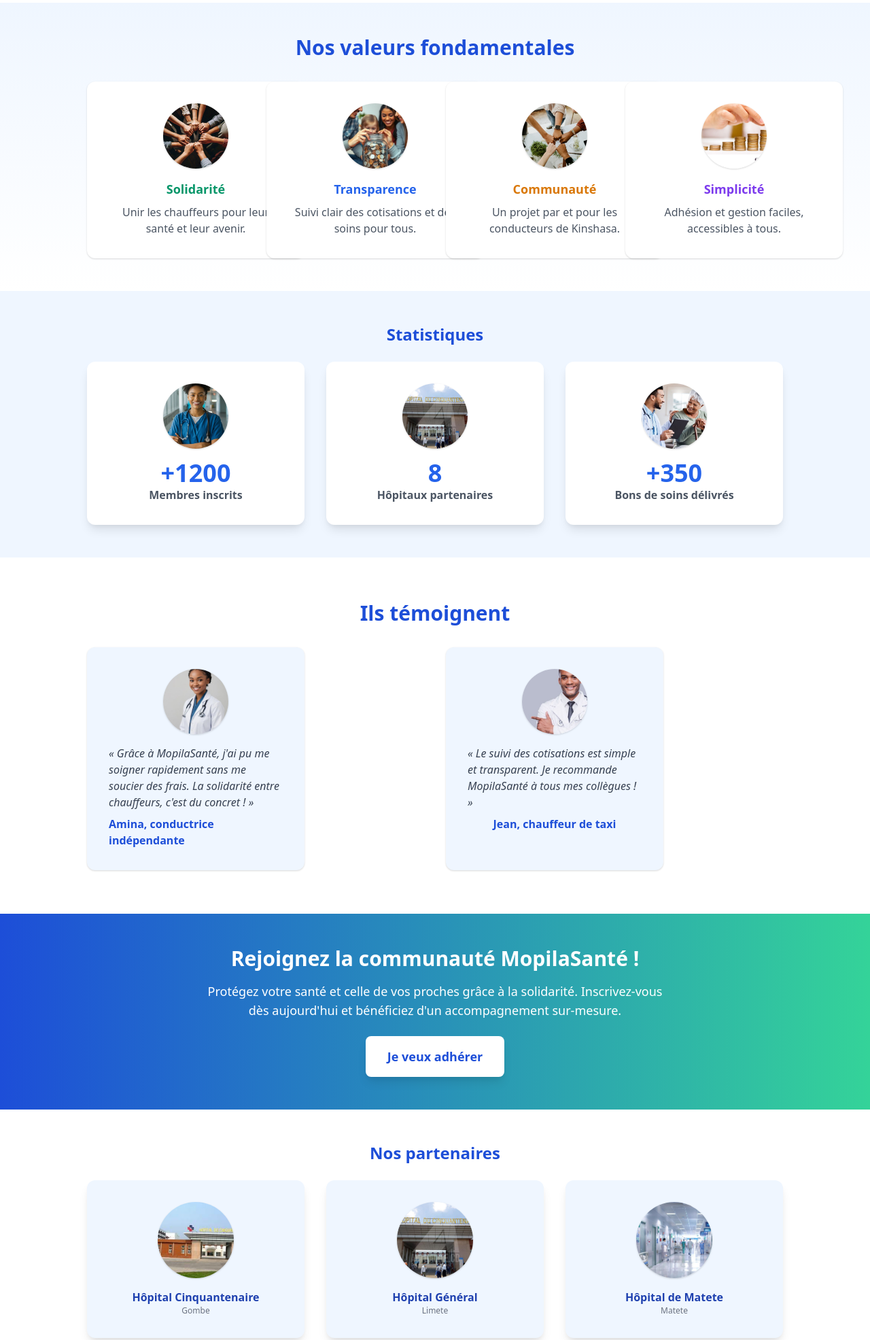
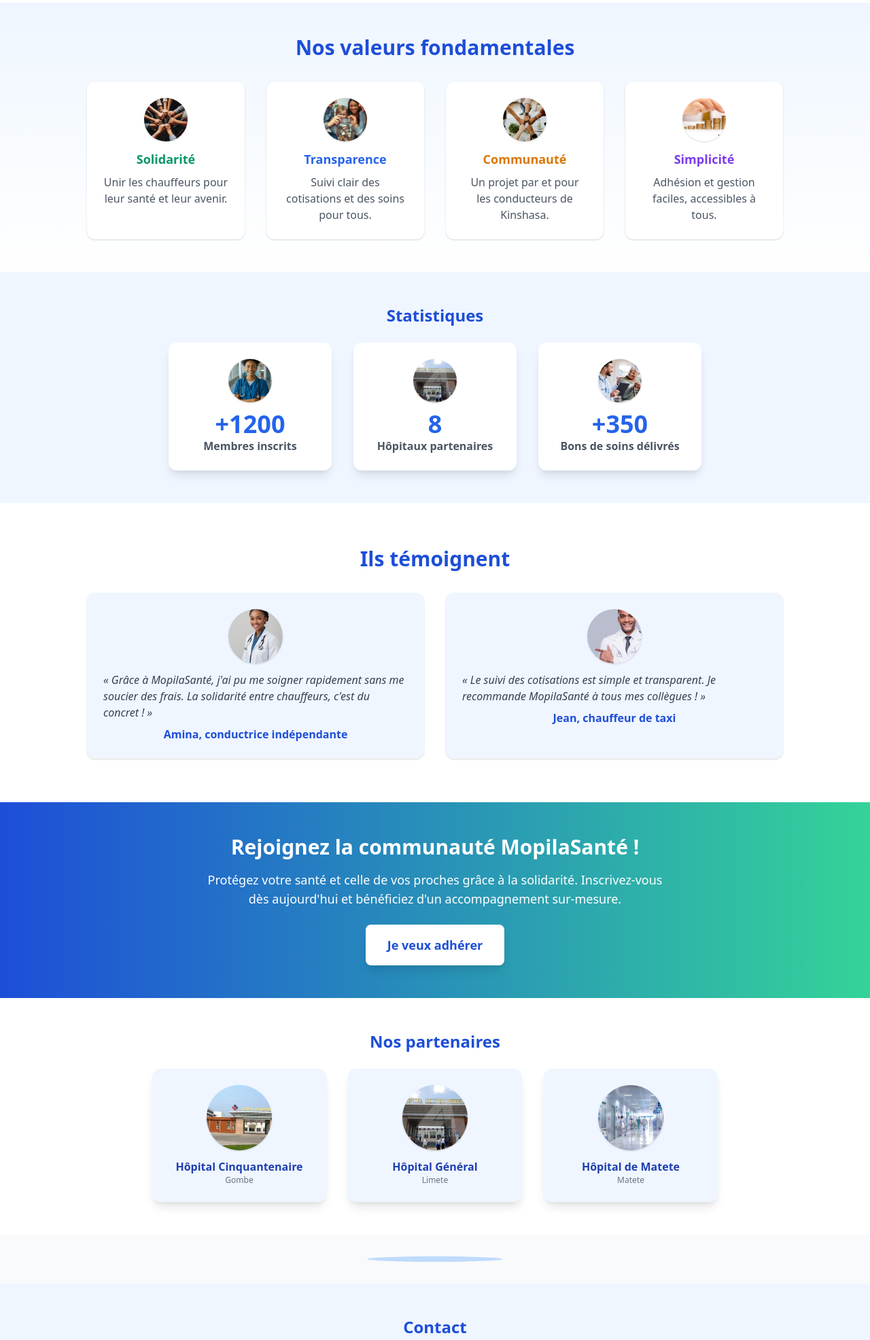
Before and after one commit to Nisan-Galilee-Kazadi/mopilasantedeploye, a plain HTML site: page index.html in a window 1280 px wide. Shown: the part 1440-3411 px from the top of the page at 68% size. Drawn offline with nearby package versions, Linux system fonts and the light colour scheme.

Commit message:
deployee

```diff
--- a/index.html
+++ b/index.html
@@ -296,12 +296,12 @@
         </h2>
         <div class="grid grid-cols-1 md:grid-cols-4 gap-8 max-w-5xl w-full">
           <div
-            class="flex flex-col items-center bg-white rounded-xl shadow p-8 w-80 min-w-[300px]"
+            class="flex flex-col items-center bg-white rounded-xl shadow p-6"
           >
             <img
               src="images/solidarit.jpg"
               alt="Solidarité"
-              class="w-24 h-24 rounded-full mb-4 object-cover shadow"
+              class="w-16 h-16 rounded-full mb-3 object-cover shadow"
             />
             <span class="font-bold text-lg text-green-600 mb-2"
               >Solidarité</span
@@ -311,12 +311,12 @@
             </p>
           </div>
           <div
-            class="flex flex-col items-center bg-white rounded-xl shadow p-8 w-80 min-w-[300px]"
+            class="flex flex-col items-center bg-white rounded-xl shadow p-6"
           >
             <img
               src="images/caissse commune.jpg"
               alt="Transparence"
-              class="w-24 h-24 rounded-full mb-4 object-cover shadow"
+              class="w-16 h-16 rounded-full mb-3 object-cover shadow"
             />
             <span class="font-bold text-lg text-blue-600 mb-2"
               >Transparence</span
@@ -326,12 +326,12 @@
             </p>
           </div>
           <div
-            class="flex flex-col items-center bg-white rounded-xl shadow p-8 w-80 min-w-[300px]"
+            class="flex flex-col items-center bg-white rounded-xl shadow p-6"
           >
             <img
               src="images/l'unite1.jpg"
               alt="Communauté"
-              class="w-24 h-24 rounded-full mb-4 object-cover shadow"
+              class="w-16 h-16 rounded-full mb-3 object-cover shadow"
             />
             <span class="font-bold text-lg text-yellow-600 mb-2"
               >Communauté</span
@@ -341,12 +341,12 @@
             </p>
           </div>
           <div
-            class="flex flex-col items-center bg-white rounded-xl shadow p-8 w-80 min-w-[300px]"
+            class="flex flex-col items-center bg-white rounded-xl shadow p-6"
           >
             <img
               src="images/finance.jpg"
               alt="Simplicité"
-              class="w-24 h-24 rounded-full mb-4 object-cover shadow"
+              class="w-16 h-16 rounded-full mb-3 object-cover shadow"
             />
             <span class="font-bold text-lg text-purple-600 mb-2"
               >Simplicité</span
@@ -366,34 +366,34 @@
         <h2 class="text-2xl font-bold text-blue-700 mb-6">Statistiques</h2>
         <div class="flex flex-wrap gap-8 justify-center">
           <div
-            class="bg-white rounded-xl shadow-lg p-8 w-80 min-w-[300px] text-center flex flex-col items-center transform transition hover:scale-105 hover:shadow-2xl"
+            class="bg-white rounded-xl shadow-lg p-6 w-60 text-center flex flex-col items-center transform transition hover:scale-105 hover:shadow-2xl"
           >
             <img
               src="images/Registered nurses are essential in bridging….jpg"
               alt="Membres inscrits"
-              class="h-24 w-24 mb-4 rounded-full object-cover shadow"
+              class="h-16 w-16 mb-3 rounded-full object-cover shadow"
             />
             <div class="text-4xl font-extrabold text-blue-600">+1200</div>
             <div class="text-gray-600 font-semibold">Membres inscrits</div>
           </div>
           <div
-            class="bg-white rounded-xl shadow-lg p-8 w-80 min-w-[300px] text-center flex flex-col items-center transform transition hover:scale-105 hover:shadow-2xl"
+            class="bg-white rounded-xl shadow-lg p-6 w-60 text-center flex flex-col items-center transform transition hover:scale-105 hover:shadow-2xl"
           >
             <img
               src="images/Hopital Cinquantenaire.jpeg"
               alt="Hôpitaux partenaires"
-              class="h-24 w-24 mb-4 rounded-full object-cover shadow"
+              class="h-16 w-16 mb-3 rounded-full object-cover shadow"
             />
             <div class="text-4xl font-extrabold text-blue-600">8</div>
             <div class="text-gray-600 font-semibold">Hôpitaux partenaires</div>
           </div>
           <div
-            class="bg-white rounded-xl shadow-lg p-8 w-80 min-w-[300px] text-center flex flex-col items-center transform transition hover:scale-105 hover:shadow-2xl"
+            class="bg-white rounded-xl shadow-lg p-6 w-60 text-center flex flex-col items-center transform transition hover:scale-105 hover:shadow-2xl"
           >
             <img
               src="images/consultation.jpg"
               alt="Bons de soins délivrés"
-              class="h-24 w-24 mb-4 rounded-full object-cover shadow"
+              class="h-16 w-16 mb-3 rounded-full object-cover shadow"
             />
             <div class="text-4xl font-extrabold text-blue-600">+350</div>
             <div class="text-gray-600 font-semibold">
@@ -413,12 +413,12 @@
         </h2>
         <div class="grid grid-cols-1 md:grid-cols-2 gap-8 max-w-5xl w-full">
           <div
-            class="bg-blue-50 rounded-xl shadow p-8 flex flex-col items-center w-80 min-w-[300px]"
+            class="bg-blue-50 rounded-xl shadow p-6 flex flex-col items-center"
           >
             <img
               src="images/medecinfemme.jpg"
               alt="Témoignage 1"
-              class="w-24 h-24 rounded-full mb-4 object-cover shadow"
+              class="w-20 h-20 rounded-full mb-3 object-cover shadow"
             />
             <p class="italic text-gray-700 mb-2">
               « Grâce à MopilaSanté, j'ai pu me soigner rapidement sans me
@@ -430,12 +430,12 @@
             >
           </div>
           <div
-            class="bg-blue-50 rounded-xl shadow p-8 flex flex-col items-center w-80 min-w-[300px]"
+            class="bg-blue-50 rounded-xl shadow p-6 flex flex-col items-center"
           >
             <img
               src="images/medecinhomme.jpg"
               alt="Témoignage 2"
-              class="w-24 h-24 rounded-full mb-4 object-cover shadow"
+              class="w-20 h-20 rounded-full mb-3 object-cover shadow"
             />
             <p class="italic text-gray-700 mb-2">
               « Le suivi des cotisations est simple et transparent. Je
@@ -474,12 +474,12 @@
         <h2 class="text-2xl font-bold text-blue-700 mb-6">Nos partenaires</h2>
         <div class="flex flex-wrap gap-8 justify-center items-center">
           <div
-            class="flex flex-col items-center bg-blue-50 rounded-xl shadow-lg p-8 w-80"
+            class="flex flex-col items-center bg-blue-50 rounded-xl shadow-lg p-6 w-64"
           >
             <img
               src="images/024032014172652000000Hopital-cinquantenaire-RDC_dr.avif"
               alt="Hôpital Cinquantenaire"
-              class="h-28 w-28 object-cover rounded-full mb-4 shadow"
+              class="h-24 w-24 object-cover rounded-full mb-3 shadow"
             />
             <span class="font-semibold text-blue-800"
               >Hôpital Cinquantenaire</span
@@ -487,23 +487,23 @@
             <span class="text-xs text-gray-500">Gombe</span>
           </div>
           <div
-            class="flex flex-col items-center bg-blue-50 rounded-xl shadow-lg p-8 w-80"
+            class="flex flex-col items-center bg-blue-50 rounded-xl shadow-lg p-6 w-64"
           >
             <img
               src="images/Hopital Cinquantenaire.jpeg"
               alt="Hôpital Général"
-              class="h-28 w-28 object-cover rounded-full mb-4 shadow"
+              class="h-24 w-24 object-cover rounded-full mb-3 shadow"
             />
             <span class="font-semibold text-blue-800">Hôpital Général</span>
             <span class="text-xs text-gray-500">Limete</span>
           </div>
           <div
-            class="flex flex-col items-center bg-blue-50 rounded-xl shadow-lg p-8 w-80"
+            class="flex flex-col items-center bg-blue-50 rounded-xl shadow-lg p-6 w-64"
           >
             <img
               src="images/couloir2.jpg"
               alt="Hôpital de Matete"
-              class="h-28 w-28 object-cover rounded-full mb-4 shadow"
+              class="h-24 w-24 object-cover rounded-full mb-3 shadow"
             />
             <span class="font-semibold text-blue-800">Hôpital de Matete</span>
             <span class="text-xs text-gray-500">Matete</span>
@@ -574,12 +574,12 @@
         </h2>
         <div class="grid grid-cols-1 md:grid-cols-3 gap-8 max-w-5xl w-full">
           <div
-            class="flex flex-col items-center bg-white rounded-xl shadow p-8 w-80 min-w-[300px]"
+            class="flex flex-col items-center bg-white rounded-xl shadow p-6"
           >
             <img
               src="images/union.jpg"
               alt="Adhésion"
-              class="w-24 h-24 rounded-full mb-4 object-cover shadow"
+              class="w-16 h-16 rounded-full mb-3 object-cover shadow"
             />
             <span class="font-bold text-lg text-blue-700 mb-2"
               >1. J'adhère</span
@@ -589,12 +589,12 @@
             </p>
           </div>
           <div
-            class="flex flex-col items-center bg-white rounded-xl shadow p-8 w-80 min-w-[300px]"
+            class="flex flex-col items-center bg-white rounded-xl shadow p-6"
           >
             <img
               src="images/caissse commune.jpg"
               alt="Cotisation"
-              class="w-24 h-24 rounded-full mb-4 object-cover shadow"
+              class="w-16 h-16 rounded-full mb-3 object-cover shadow"
             />
             <span class="font-bold text-lg text-green-600 mb-2"
               >2. Je cotise</span
@@ -604,12 +604,12 @@
             </p>
           </div>
           <div
-            class="flex flex-col items-center bg-white rounded-xl shadow p-8 w-80 min-w-[300px]"
+            class="flex flex-col items-center bg-white rounded-xl shadow p-6"
           >
             <img
               src="images/consultation.jpg"
               alt="Soins"
-              class="w-24 h-24 rounded-full mb-4 object-cover shadow"
+              class="w-16 h-16 rounded-full mb-3 object-cover shadow"
             />
             <span class="font-bold text-lg text-purple-700 mb-2"
               >3. Je me soigne</span
```
